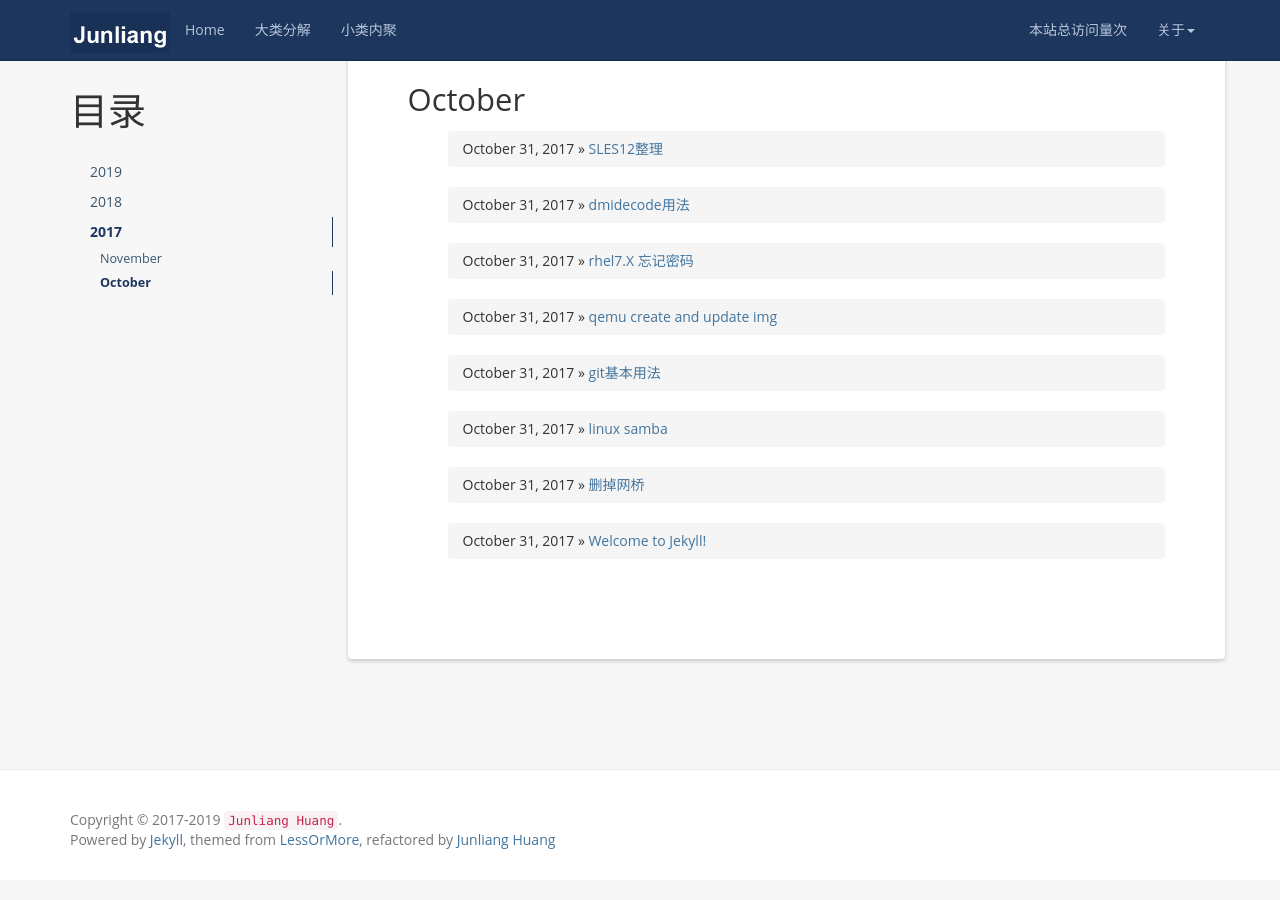
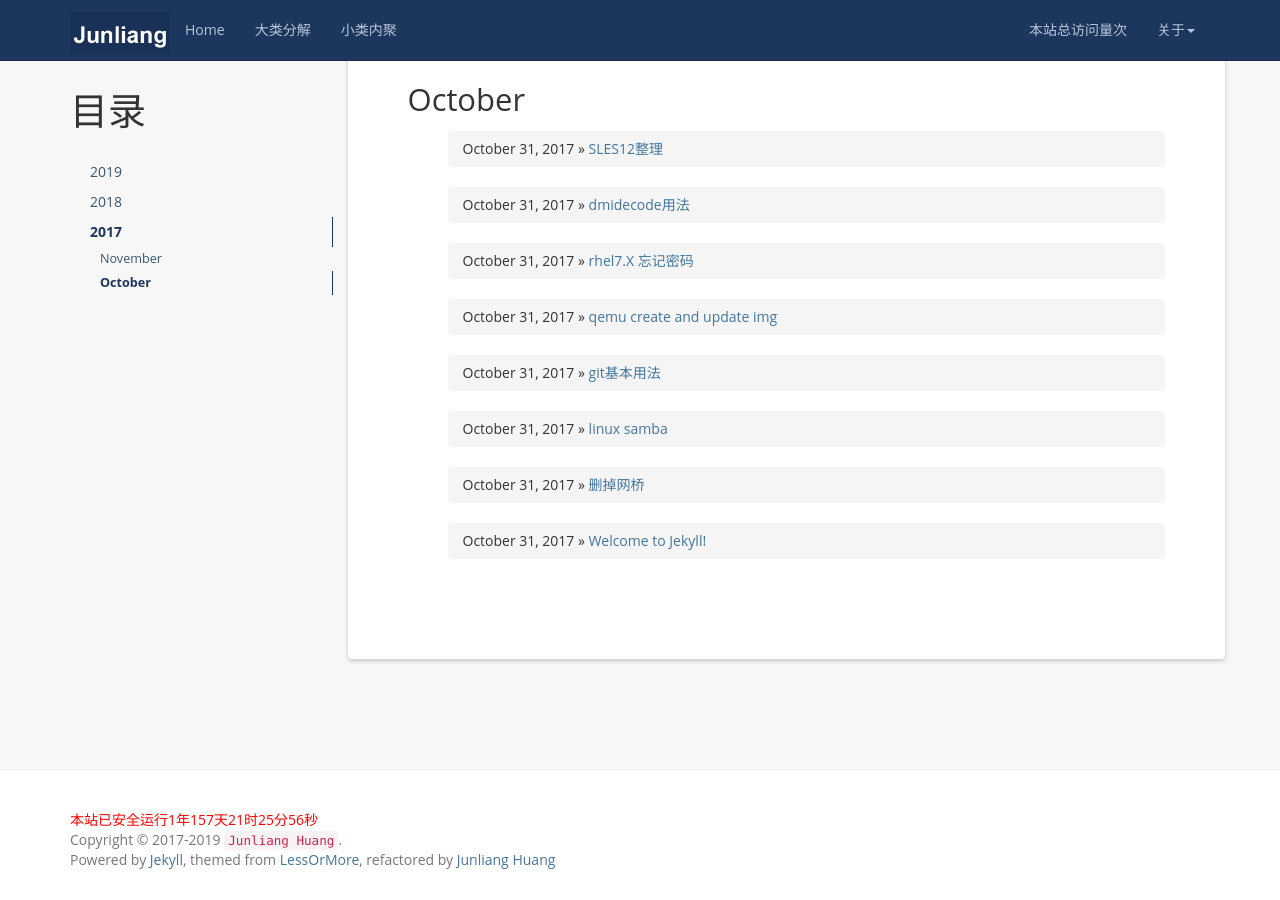
Before and after one commit to hjl21/hjl21.github.io, a Jekyll site: the page built from index.html, in a window 1280 px wide and 900 px high, scrolled down 2429 px. Built offline with Jekyll 4.4.1, drawn with Linux system fonts in a browser that asks for light colours; nearby versions of some CDN libraries; a script that is not in the unit is left out; the list of posts is cut into pages by our own code; comment, search, counter and statistics services are not loaded; some of the changed lines change nothing that is shown.

Commit message:
add blog running time

```diff
--- a/_includes/footer.html
+++ b/_includes/footer.html
@@ -1,5 +1,6 @@
 <footer class="footer" role="contentinfo">
 	<div class="container">
+		<span id="htmer_time" style="color: red;"></span>
 		<p class="copyright">Copyright &copy; 2017-{{ site.time | date: '%Y' }} <a href="{{site.resume_site}}"><code>{{ site.author }}</code></a>.</p>
 		<p>Powered by <a href="http://jekyllrb.com">Jekyll</a>, themed from <a href="http://jekyllthemes.org/themes/Less-Or-More/">LessOrMore</a>, refactored by <a href="https://hjl21.github.io/">Junliang Huang</a></p>
 	</div>
--- a/_includes/header.html
+++ b/_includes/header.html
@@ -41,4 +41,51 @@
       </ul>
     </nav>
   </div>
+<!-- 计算网站运行时间 -->
+ <span style="font-size:12px;"><script language=JavaScript>
+  function secondToDate(second) {
+      if (!second) {
+         return 0;
+      }
+
+  var time = new Array(0, 0, 0, 0, 0);
+
+  if (second >= 365 * 24 * 3600) {
+      time[0] = parseInt(second / (365 * 24 * 3600));
+      second %= 365 * 24 * 3600;
+  }
+
+  if (second >= 24 * 3600) {
+      time[1] = parseInt(second / (24 * 3600));
+      second %= 24 * 3600;
+  }
+
+  if (second >= 3600) {
+      time[2] = parseInt(second / 3600);
+      second %= 3600;
+  }
+
+  if (second >= 60) {
+      time[3] = parseInt(second / 60);
+      second %= 60;
+  }
+
+  if (second > 0) {
+      time[4] = second;
+  }
+     return time;
+ }
+ </script>
+
+ <!-- 动态显示网站运行时间 -->
+ <script type="text/javascript" language="javascript">
+     function setTime() {
+         var create_time = Math.round(new Date(Date.UTC(2017, 10, 31, 14, 10, 0)).getTime() / 1000);
+         var timestamp = Math.round((new Date().getTime() + 8 * 60 * 60 * 1000) / 1000);
+         currentTime = secondToDate((timestamp - create_time));
+         currentTimeHtml = '本站已安全运行' + currentTime[0] + '年' + currentTime[1] + '天' + currentTime[2] + '时' + currentTime[3] + '分' + currentTime[4] + '秒';
+         document.getElementById("htmer_time").innerHTML = currentTimeHtml;
+     }
+     setInterval(setTime, 1000);
+ </script></span>
 </header>
```
